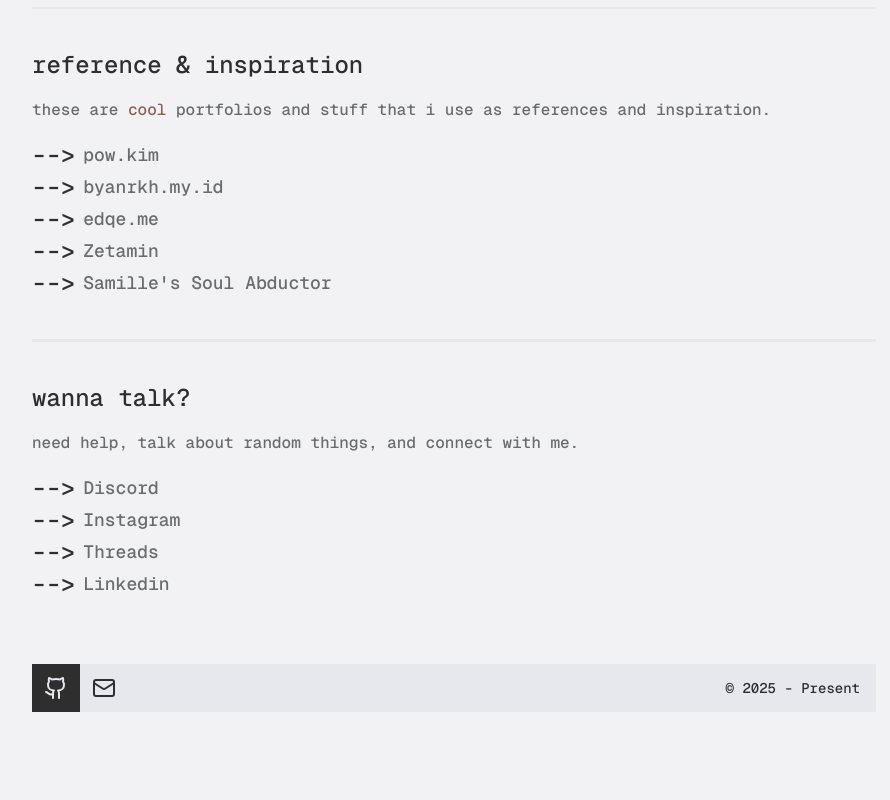
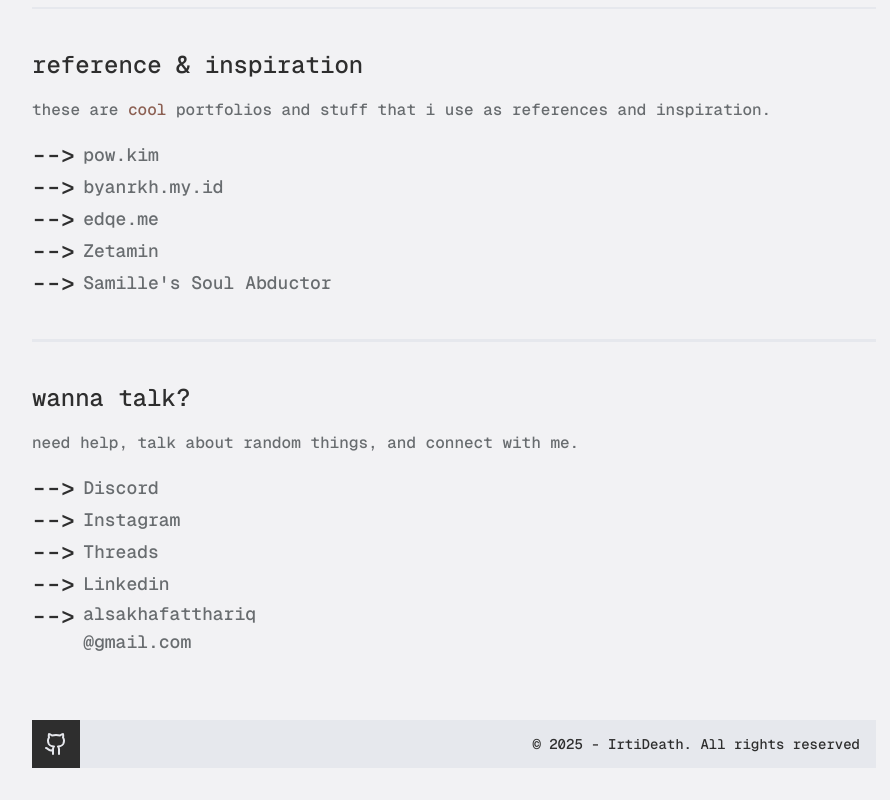
Before and after one commit to IRTIDEATH/Al-Sakha, a Next.js app: page / in a window 1280 px wide. Shown: the part 2559-3359 px from the top of the page, without its empty margins (186-1076 px from the left). Before the commit the page ends 3303 px from the top, so only its background shows below. Built offline with nearby package versions, Linux system fonts and the light colour scheme.

Commit message:
Update footer component and chatme section

```diff
--- a/components/footer.tsx
+++ b/components/footer.tsx
@@ -7,15 +7,8 @@
   TooltipProvider,
   TooltipTrigger,
 } from "@/components/ui/tooltip";
-import { toast } from "sonner";
 
 const Footer = () => {
-  const handleCopyEmail = () => {
-    navigator.clipboard.writeText("alsakhafatthariq@gmail.com");
-    toast.success("Email copied to clipboard", {
-      duration: 3000,
-    });
-  };
   return (
     <>
       <footer className="w-full bg-suram flex items-center justify-between h-12 mb-8 mt-16">
@@ -51,39 +44,10 @@
               </TooltipContent>
             </Tooltip>
           </TooltipProvider>
-          <TooltipProvider delayDuration={150}>
-            <Tooltip>
-              <TooltipTrigger asChild>
-                <button
-                  onClick={handleCopyEmail}
-                  className="w-12 h-12 flex items-center justify-center cursor-pointer"
-                  aria-label="email"
-                >
-                  <svg
-                    xmlns="http://www.w3.org/2000/svg"
-                    width="24"
-                    height="24"
-                    viewBox="0 0 24 24"
-                    fill="none"
-                    stroke="#2E2E2E"
-                    strokeWidth="2"
-                    strokeLinecap="round"
-                    strokeLinejoin="round"
-                  >
-                    <path d="m22 7-8.991 5.727a2 2 0 0 1-2.009 0L2 7" />
-                    <rect x="2" y="4" width="20" height="16" rx="2" />
-                  </svg>
-                </button>
-              </TooltipTrigger>
-              <TooltipContent className="mb-1">
-                <p>alsakhafatthariq@gmail.com</p>
-              </TooltipContent>
-            </Tooltip>
-          </TooltipProvider>
         </div>
 
-        <div className="text-sm text-foreground mr-4 font-medium">
-          © 2025 - Present
+        <div className="text-sm text-foreground px-4 font-medium">
+          © 2025 - IrtiDeath. All rights reserved
         </div>
       </footer>
     </>
--- a/components/section/home/chatme-section.tsx
+++ b/components/section/home/chatme-section.tsx
@@ -1,6 +1,15 @@
+"use client"
+
 import Link from "next/link";
+import { toast } from "sonner";
 
 const ChatmeSection = () => {
+  const handleCopyEmail = () => {
+    navigator.clipboard.writeText("alsakhafatthariq@gmail.com");
+    toast.success("Email copied to clipboard", {
+      duration: 3000,
+    });
+  };
   return (
     <>
       <section>
@@ -57,6 +66,20 @@
               Linkedin
             </Link>
           </li>
+          <li className="flex items-start gap-2">
+            <span className="text-2xl text-foreground text-nowrap">
+              {"-->"}
+            </span>
+            <button
+              onClick={handleCopyEmail}
+              aria-label="Copy gmail"
+              className="hover:underline decoration-2 text-start cursor-pointer"
+            >
+              alsakhafatthariq
+              <br />
+              @gmail.com
+            </button>
+          </li>
         </ul>
       </section>
     </>
```
